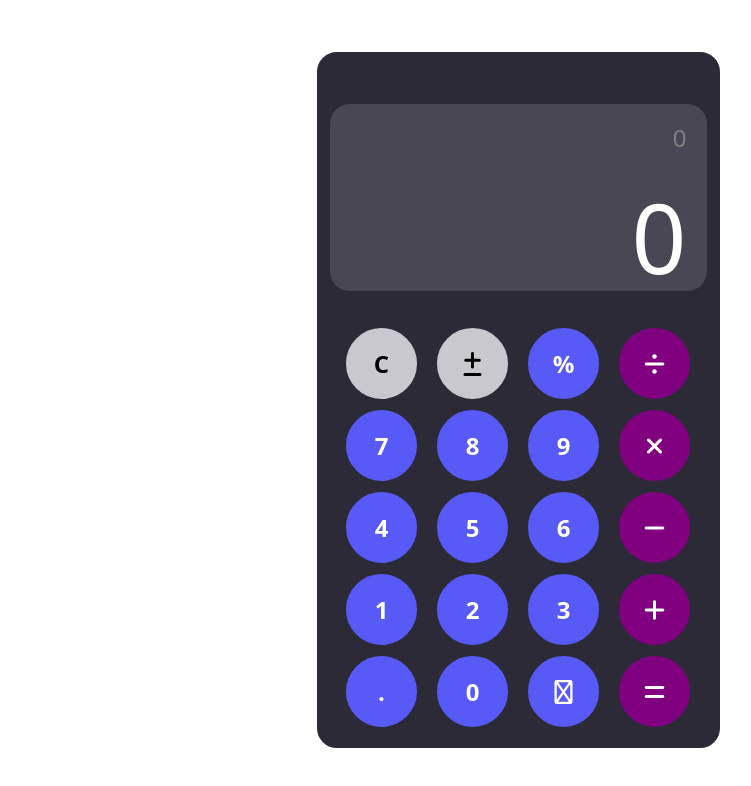
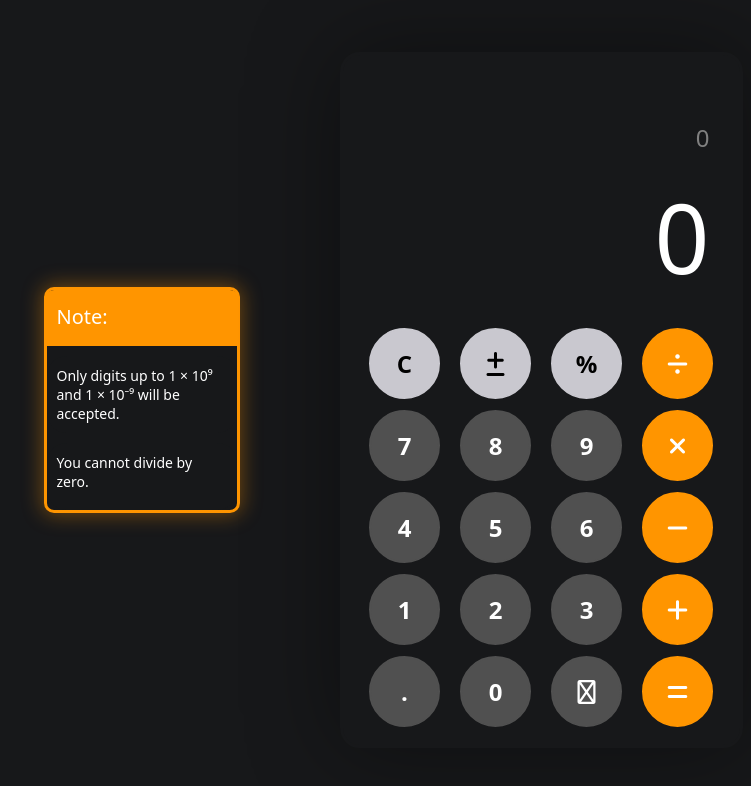
Before and after one commit to eggtoasts/calculator, a plain HTML site: page index.html in a window 1280 px wide. Shown: the whole page, without its empty margins (122-873 px from the left). Drawn offline with Linux system fonts and the light colour scheme.

Commit message:
Changed layout design inspired by apple's calculator design scheme and added a note container.

```diff
--- a/index.html
+++ b/index.html
@@ -7,11 +7,22 @@
     <link rel="stylesheet" href="./style.css" />
     <link
       rel="stylesheet"
-      href="path/to/font-awesome/css/font-awesome.min.css"
+      href="https://cdnjs.cloudflare.com/ajax/libs/font-awesome/6.5.1/css/all.min.css"
     />
     <script type="module" src="./script.js"></script>
   </head>
   <body>
+    <div class="alert-box">
+      <div class="alert" id="header"><p id="header-text">Note:</p></div>
+      <div class="alert">
+        <p>Only digits up to 1 × 10⁹ and 1 × 10⁻⁹ will be accepted.</p>
+      </div>
+      <div class="alert">
+        <p>You cannot divide by zero.</p>
+      </div>
+    </div>
+
+    <div class="calculator">
       <div class="container">
         <div class="outcome-container">
           <div class="previous">
@@ -92,5 +103,6 @@
           </div>
         </div>
       </div>
+    </div>
   </body>
 </html>
--- a/style.css
+++ b/style.css
@@ -10,14 +10,23 @@ body {
   width: 100%;
   height: 100vh;
 
-  align-content: center;
+  display: flex;
+  align-items: center;
+  justify-content: center;
+
+  /* background-color: rgb(60, 60, 60); */
+
+  background-color: rgb(23, 24, 26);
 }
 .container {
   /* 16:7 ratio */
+  /* box-shadow: 0px 0px 60px 10px rgb(252, 170, 115); */
+
   width: 377px;
   height: 670px;
-  border: 3px solid rgb(44, 42, 54);
-  background-color: rgb(44, 42, 54);
+
+  border: 3px solid rgb(23, 24, 26);
+  background-color: rgb(23, 24, 26);
 
   display: flex;
 
@@ -29,6 +38,8 @@ body {
   justify-content: center;
 
   padding: 10px;
+
+  box-shadow: 0 0 90px 2px rgba(0, 0, 0, 0.377);
 }
 
 .numbers-container {
@@ -55,13 +66,15 @@ body {
 }
 #C > p,
 #percent > p,
-#sign > p {
+#sign > p,
+#modulo > p {
   color: black;
 }
 
 #C,
 #percent,
-#sign {
+#sign,
+#modulo {
   background-color: rgb(201, 200, 207);
   border: 2px solid rgb(201, 200, 207);
 }
@@ -71,8 +84,8 @@ body {
 #divide,
 #mult,
 #eq {
-  background-color: purple;
-  border: 2px solid purple;
+  background-color: #ff9500;
+  border: 2px solid rgb(255, 149, 0);
 }
 
 .number p,
@@ -89,9 +102,9 @@ body {
 .op {
   width: 67px;
   height: 67px;
-  border: 2px solid rgb(87, 90, 247);
+  border: 2px solid rgb(80, 80, 80);
 
-  background-color: rgb(87, 90, 247);
+  background-color: rgb(80, 80, 80);
 
   border-radius: 90px;
   display: flex;
@@ -120,18 +133,20 @@ body {
 
 .previous {
   /* border: 3px solid rgb(105, 119, 119); */
+
+  /* //377 */
   width: 377px;
   height: 67px;
 
   display: flex;
-  background-color: rgb(73, 71, 84);
+  /* background-color: rgb(73, 71, 84); */
 
   border-bottom-left-radius: 0;
   border-bottom-right-radius: 0;
 }
 .outcome {
   /* border: 3px solid rgb(42, 74, 24); */
-  background-color: rgb(73, 71, 84);
+  /* background-color: rgb(73, 71, 84); */
   width: 377px;
   height: 120px;
 
@@ -176,5 +191,87 @@ span {
   justify-self: center;
 }
 
-.outcome {
+.calculator {
+  margin-right: 250px;
 }
+
+.alert-box {
+  border: 3px solid rgb(255, 149, 0);
+  margin-right: 100px;
+
+  background-color: rgb(23, 24, 26);
+
+  width: 190px;
+  height: 220px;
+  display: flex;
+  flex-direction: column;
+
+  gap: 10px;
+
+  justify-content: space-around;
+
+  border-radius: 10px;
+
+  box-shadow: 0 0 20px 2px rgba(255, 149, 0, 0.377);
+}
+
+#header-text {
+  font-size: 20px;
+  font-weight: 500;
+}
+#header {
+  flex: 0 0 0;
+
+  min-height: 50px;
+
+  border: 3px solid rgb(255, 149, 0);
+  background-color: rgb(255, 149, 0);
+
+  border-radius: 10px;
+
+  border-bottom-left-radius: 0;
+  border-bottom-right-radius: 0;
+
+  color: white;
+  color: white;
+  font-weight: 1250;
+}
+
+.alert {
+  /* border: 3px solid rgb(255, 149, 0); */
+
+  flex: 1;
+
+  background-color: rgb(23, 24, 26);
+
+  width: 190px;
+  height: 90px;
+
+  align-self: center;
+}
+
+.number,
+.op,
+.alert-box,
+.container {
+  transition-duration: 0.4s;
+}
+
+.number:hover,
+.op:hover {
+  transform: scale(1.1);
+}
+
+.alert-box:hover,
+.container:hover {
+  transform: scale(1.02);
+}
+
+p {
+  margin: 10px;
+
+  color: white;
+  font-weight: 1250;
+  font-size: 14px;
+  align-self: center;
+}
```
Lines whose indentation alone changed are shown as unchanged.
